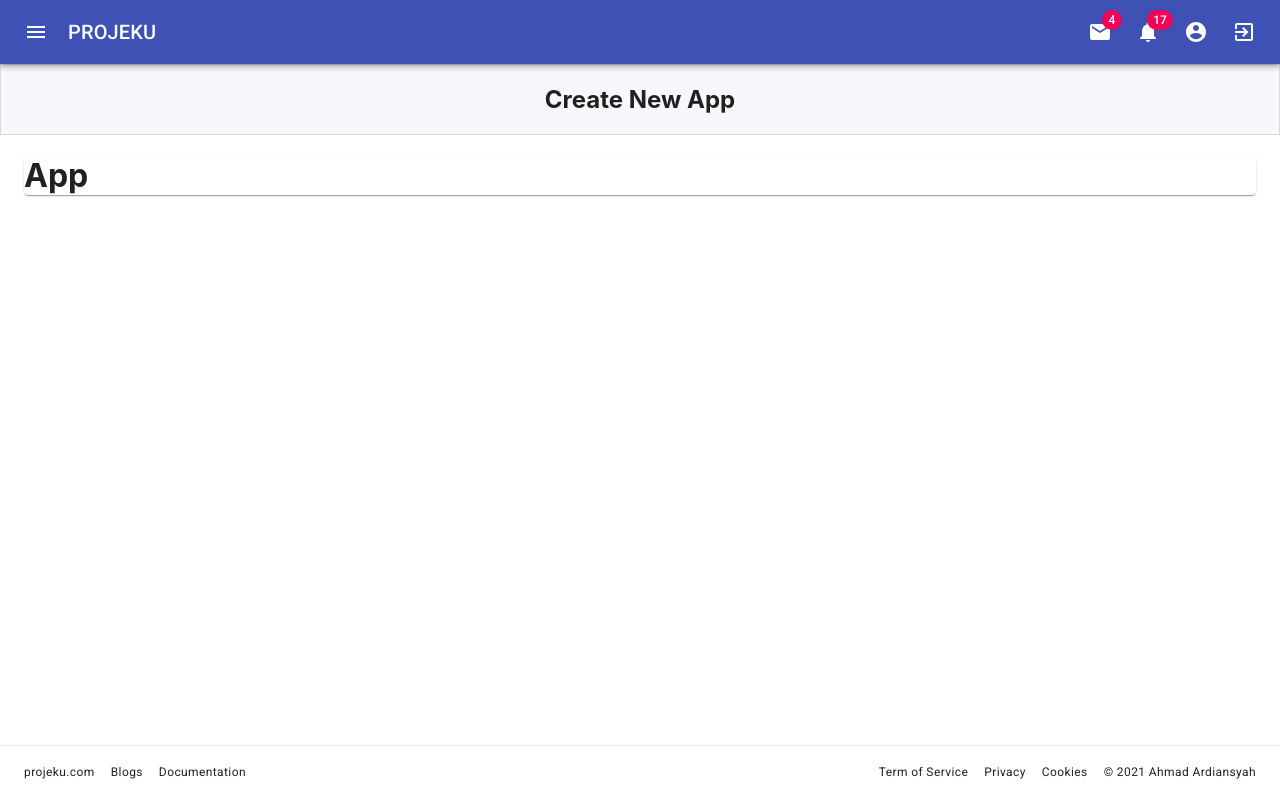
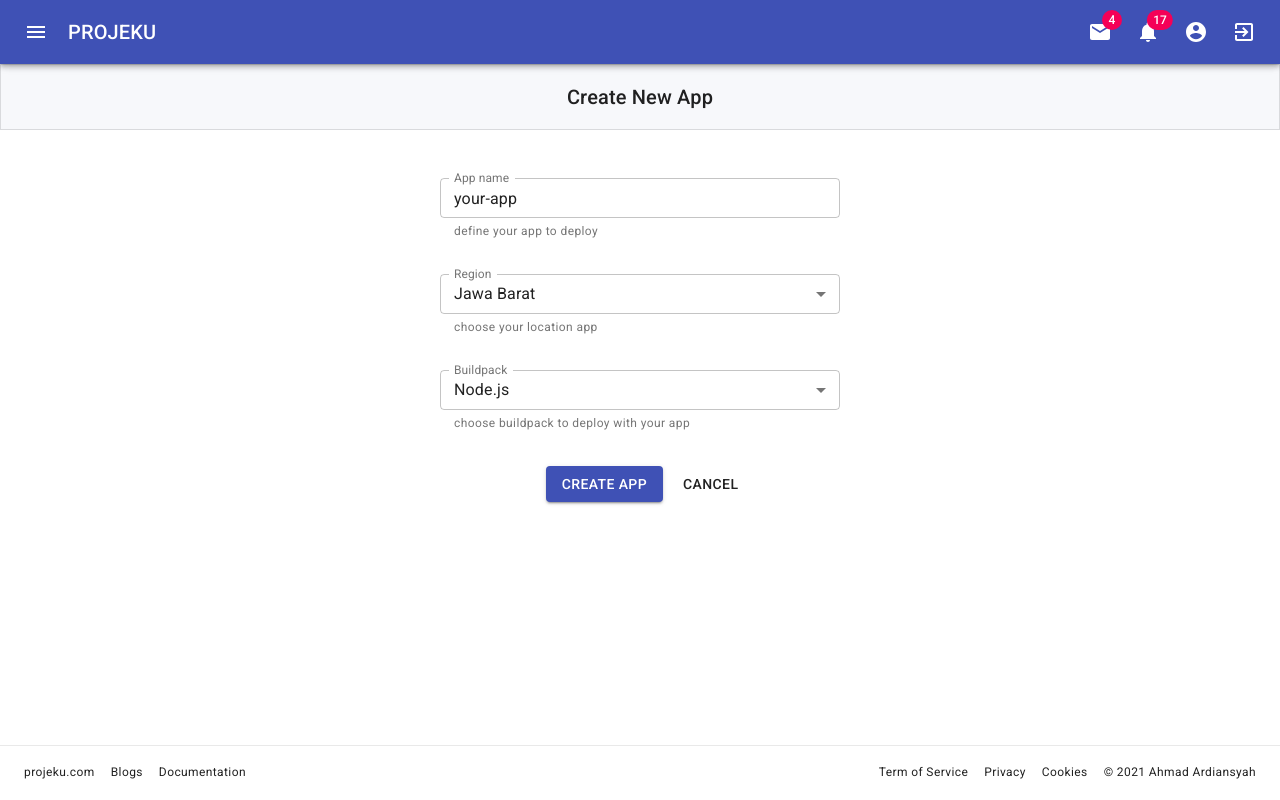
Before and after one commit to ardipc/projeku, a React (Create React App) app: page /app-new in a window 1280 px wide. Built offline with nearby package versions, Linux system fonts and the light colour scheme.

Commit message:
page create app

```diff
--- a/src/screens/app.js
+++ b/src/screens/app.js
@@ -3,8 +3,6 @@ import {
   Switch,
   Route,
   NavLink,
-  Link,
-  LinkProps
 } from "react-router-dom";
 
 import {
@@ -14,9 +12,6 @@ import {
   Paper,
 
   Toolbar,
-  AppBar,
-  Typography,
-  Grid
 } from '@material-ui/core';
 
 import Overview from './app/overview';
@@ -28,7 +23,7 @@ import Access from './app/access';
 import Settings from './app/settings';
 
 import Tabs from '@material-ui/core/Tabs';
-import { default as Tab, TabProps } from '@material-ui/core/Tab';
+import { default as Tab } from '@material-ui/core/Tab';
 
 class AppScreen extends React.Component {
 
@@ -51,7 +46,8 @@ class AppScreen extends React.Component {
           <Container>
             <Toolbar style={{padding: '0'}}>
               <h2 edge="start" style={{flexGrow: 1}}>{this.state.appName}</h2>
-              <Button variant="outlined" color="primary">Buka aplikasi</Button>
+              <Button variant="outlined" color="primary" style={{marginLeft: '12px'}}>Open app</Button>
+              <Button variant="outlined" color="primary" style={{marginLeft: '12px'}}>View logs</Button>
             </Toolbar>
           </Container>
         </Paper>
--- a/src/screens/app/deploy.js
+++ b/src/screens/app/deploy.js
@@ -6,8 +6,9 @@ import {
   Button,
   Divider,
   FormControl,
-  InputLabel,
-  Select
+
+  TextField,
+  MenuItem
 } from '@material-ui/core';
 
 class Deploy extends React.Component {
@@ -48,22 +49,21 @@ class Deploy extends React.Component {
             <Typography>Deploy an app on branch</Typography>
             <Typography variant="caption">This will deploy the current state of the branch you specify below.</Typography>
 
-            <Typography variant="subtitle2" style={{marginTop: '12px', marginBottom: '8px'}}>Choose a branch to deploy</Typography>
+            <Typography variant="subtitle2" style={{marginTop: '12px', marginBottom: '12px'}}>Choose a branch to deploy</Typography>
             <FormControl variant="outlined" size="small" style={{width: '320px'}}>
-              <InputLabel htmlFor="outlined-age-native-simple">Branch</InputLabel>
-              <Select
-                native
+              <TextField
+                id="outlined-select-currency"
                 label="Branch"
-                inputProps={{
-                  name: 'age',
-                  id: 'outlined-age-native-simple',
-                }}
+                select
+                value={0}
+                variant="outlined"
+                size="small"
               >
-                <option aria-label="None" value="" />
-                <option value={10}>Ten</option>
-                <option value={20}>Twenty</option>
-                <option value={30}>Thirty</option>
-              </Select>
+                <MenuItem key={1} value={1}>master</MenuItem>
+                <MenuItem key={2} value={2}>staging</MenuItem>
+                <MenuItem key={3} value={3}>development</MenuItem>
+                <MenuItem key={4} value={4}>ardipc</MenuItem>
+              </TextField>
             </FormControl>
             <Button variant="contained" color="primary" style={{marginLeft: '16px'}}>Deploy</Button>
           </Grid>
--- a/src/screens/app/overview.js
+++ b/src/screens/app/overview.js
@@ -1,17 +1,28 @@
 import React from 'react'
 import {
   Box,
-  Paper
+  Grid
 } from '@material-ui/core';
+
+import Activity from './activity'
+import Access from './access'
+import Resources from './resources'
 
 class Overview extends React.Component {
 
   render() {
     return (
-      <Box style={{margin: '16px 0'}}>
-        <Paper style={{padding: '12px'}}>
-          Overview
-        </Paper>
+      <Box>
+        <Grid container style={{flexGrow: 1}}>
+          <Grid item sm={6}>
+            <Resources />
+            <Access />
+          </Grid>
+
+          <Grid item sm={6}>
+            <Activity />
+          </Grid>
+        </Grid>
       </Box>
     )
   }
--- a/src/screens/app/settings.js
+++ b/src/screens/app/settings.js
@@ -1,7 +1,6 @@
 import React from 'react'
 import {
   Box,
-  Paper,
   Grid,
   Typography,
   Button,
--- a/src/screens/appNew.js
+++ b/src/screens/appNew.js
@@ -16,7 +16,9 @@ import {
   Toolbar,
   AppBar,
   Typography,
-  Grid
+  Grid,
+  TextField,
+  MenuItem
 } from '@material-ui/core';
 
 import Overview from './app/overview';
@@ -48,16 +50,64 @@ class AppNewScreen extends React.Component {
     return (
       <Box style={{marginBottom: '70px', marginTop: '64px'}}>
         <Paper variant="outlined" square style={{backgroundColor: '#f7f8fb', textAlign: 'center'}}>
-          <Container>
-            <h2>Create New App</h2>
+          <Container style={{padding: '16px'}}>
+            <Typography variant="h6">Create New App</Typography>
           </Container>
         </Paper>
 
-        <Container>
+        <Container style={{marginTop: '16px', textAlign: 'center', padding: '32px'}}>
 
-          <Paper>
-            <h1>App</h1>
-          </Paper>
+            <div style={{marginBottom: '32px'}}>
+              <TextField
+                id="outlined-helperText"
+                label="App name"
+                defaultValue="your-app"
+                helperText="define your app to deploy"
+                variant="outlined"
+                style={{width: '400px'}} size="small"
+              />
+            </div>
+
+            <div style={{marginBottom: '32px'}}>
+              <TextField
+                id="outlined-select-currency"
+                label="Region"
+                select
+                value={1}
+                helperText="choose your location app"
+                variant="outlined"
+                size="small"
+                style={{width: '400px', textAlign: 'left'}}
+              >
+                <MenuItem key={1} value={1}>Jawa Barat</MenuItem>
+                <MenuItem key={3} value={3}>Jawa Tengah</MenuItem>
+                <MenuItem key={2} value={2}>Jawa Timur</MenuItem>
+                <MenuItem key={4} value={4}>Banten</MenuItem>
+              </TextField>
+            </div>
+
+            <div style={{marginBottom: '32px'}}>
+              <TextField
+                id="outlined-select-currency"
+                label="Buildpack"
+                select
+                helperText="choose buildpack to deploy with your app"
+                value={1}
+                variant="outlined"
+                size="small"
+                style={{width: '400px', textAlign: 'left'}}
+              >
+                <MenuItem key={1} value={1}>Node.js</MenuItem>
+                <MenuItem key={3} value={3}>Golang</MenuItem>
+                <MenuItem key={2} value={2}>Python</MenuItem>
+                <MenuItem key={4} value={4}>Laravel</MenuItem>
+              </TextField>
+            </div>
+
+            <div>
+              <Button variant="contained" color="primary" style={{margin: '0px 12px'}}>Create app</Button>
+              <Button color="default" component={Link} to="/">Cancel</Button>
+            </div>
 
         </Container>
 
--- a/src/screens/home.js
+++ b/src/screens/home.js
@@ -17,7 +17,6 @@ import {
   Typography
 } from '@material-ui/core';
 
-import FlashOffIcon from '@material-ui/icons/FlashOff';
 import LiveTvIcon from '@material-ui/icons/LiveTv';
 
 import { Skeleton } from '@material-ui/lab';
```
